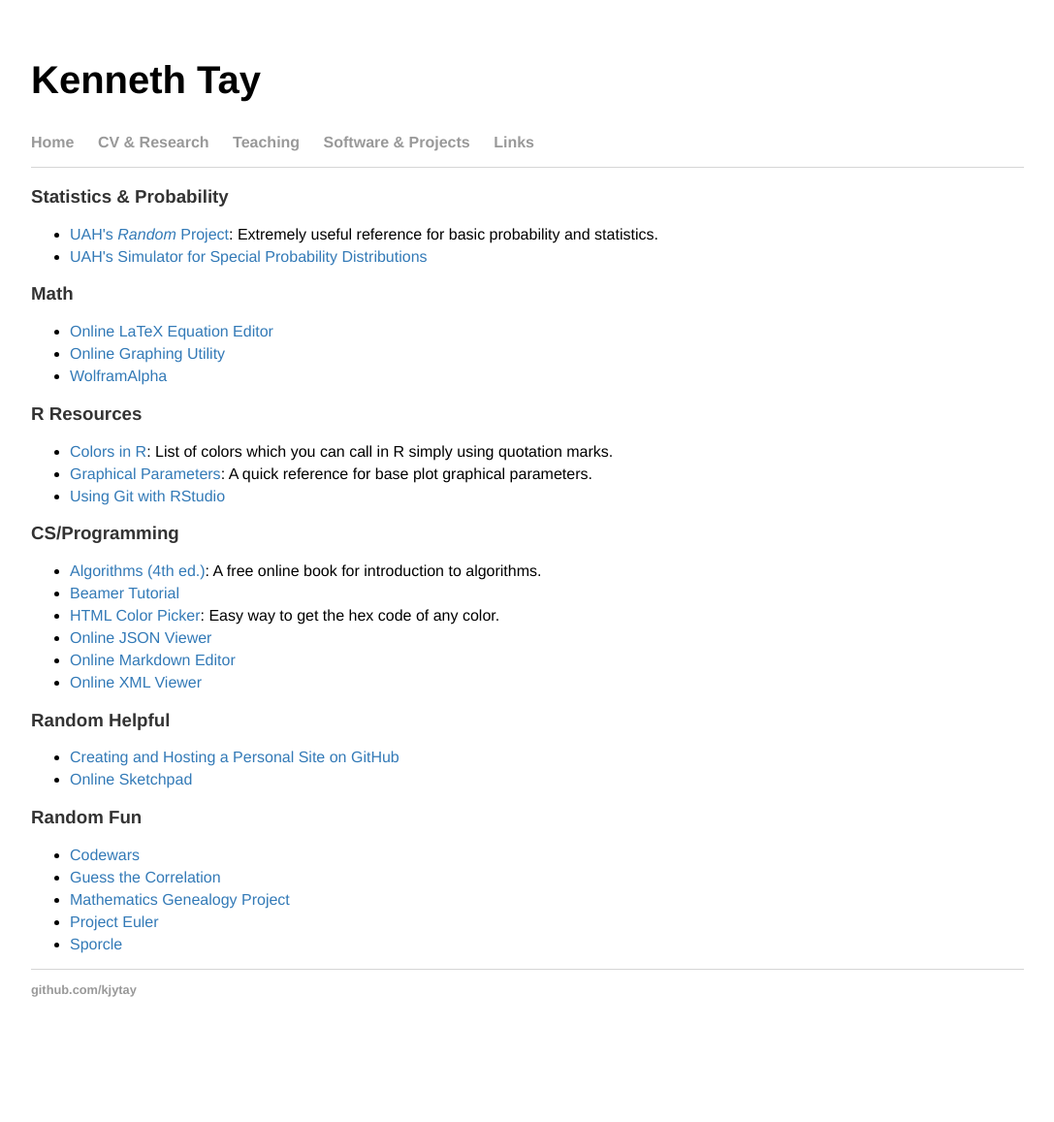
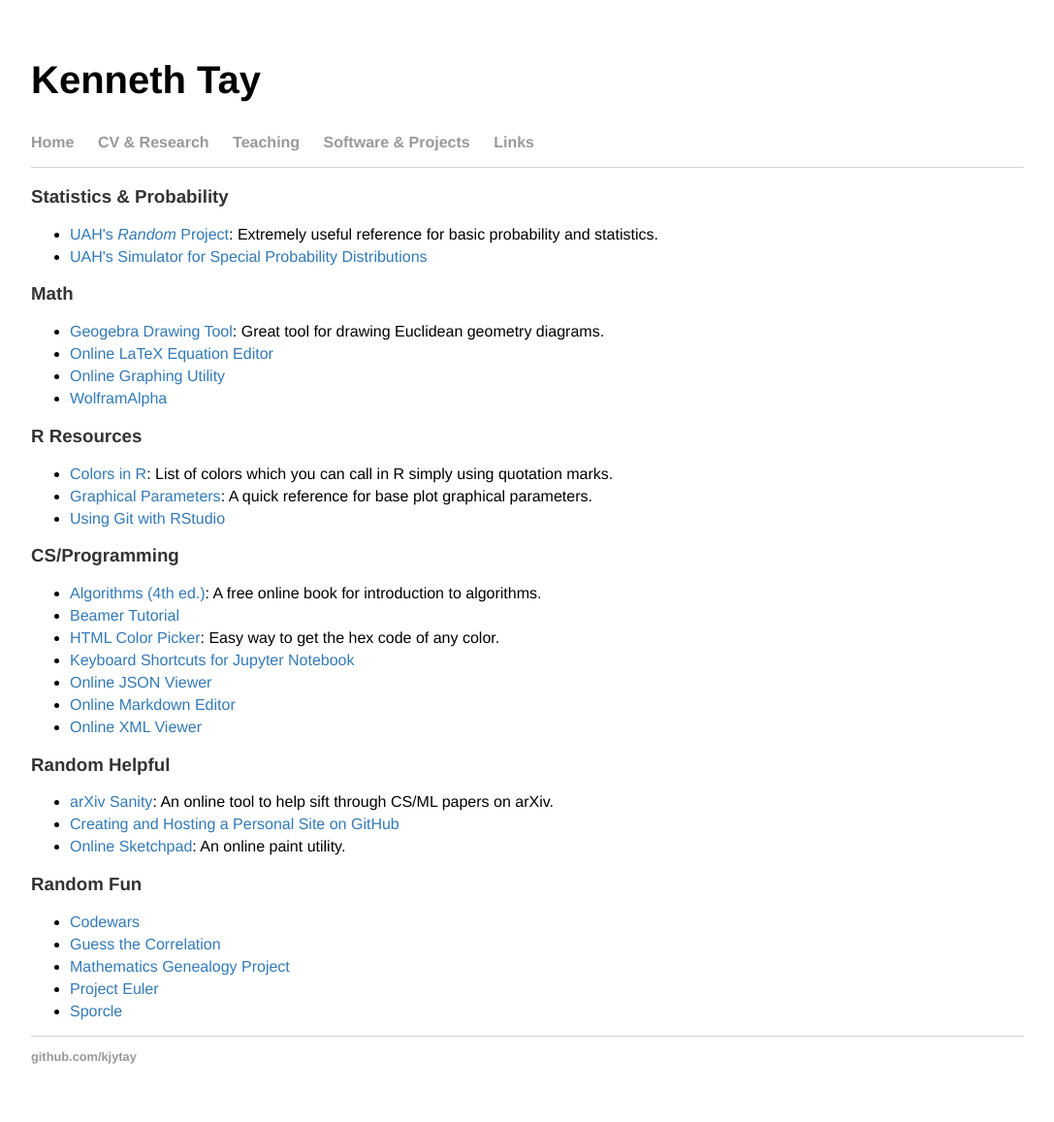
Before and after one commit to kjytay/kjytay.github.io, a Jekyll site: the page built from links/index.html, in a window 1280 px wide. Shown: the whole page at 97% size, without its empty margins (96-1183 px from the left). Built offline with Jekyll 4.4.1, drawn with Linux system fonts in a browser that asks for light colours; before the commit the page ends 1088 px from its top, so only the background shows below that.

Commit message:
Updated main page and links.

```diff
--- a/index.html
+++ b/index.html
@@ -12,7 +12,7 @@ title: Kenneth Tay
     </td>
     <td>
       <div id="blurb">
-	<p>I am a third-year PhD student with Stanford's <a href="https://statistics.stanford.edu/">Department of Statistics</a>, advised by <a href="https://statweb.stanford.edu/~tibs/">Rob Tibshirani</a>. I am broadly interested in statistical learning, with specific interests in developing methods which leverage structure in the data or feature information to yield better prediction and inference. I am also really interested in understanding how statistical analyses can have a great impact on decision making, as well as how statistics is communicated to the public and in the classroom.</p>
+	<p>I am a rising 4th-year PhD student with Stanford's <a href="https://statistics.stanford.edu/">Department of Statistics</a>, advised by <a href="https://statweb.stanford.edu/~tibs/">Rob Tibshirani</a>. I am broadly interested in statistical learning, with specific interests in developing methods which leverage structure in the data or feature information to yield better prediction and inference. I am also really interested in understanding how statistical analyses can have a great impact on decision making, as well as how statistics is communicated to the public and in the classroom.</p>
 
 	<p>My past work experience has been with the Singapore Government. Most recently, I was a data scientist at IDA Singapore's Data Science Division (now under <a href="https://www.tech.gov.sg/">GovTech</a>), where I worked with various government agencies to analyze their data in suport of public policies and services. I also have previous experience in public policy with Singapore's <a href="http://www.mewr.gov.sg/">Ministry of the Environment and Water Resources</a> and Ministry of Defence.</p>
 
--- a/links/index.html
+++ b/links/index.html
@@ -11,6 +11,7 @@ title: Kenneth Tay
 
 <h3>Math</h3>
 <ul>
+  <li><a target="_blank" href="https://www.geogebra.org/geometry">Geogebra Drawing Tool</a>: Great tool for drawing Euclidean geometry diagrams.</li>
   <li><a target="_blank" href="https://www.codecogs.com/latex/eqneditor.php">Online LaTeX Equation Editor</a></li>
   <li><a target="_blank" href="https://www.desmos.com/calculator">Online Graphing Utility</a></li>
   <li><a target="_blank" href="https://www.wolframalpha.com/">WolframAlpha</a></li>
@@ -28,6 +29,7 @@ title: Kenneth Tay
   <li><a target="_blank" href="https://algs4.cs.princeton.edu/home/">Algorithms (4th ed.)</a>: A free online book for introduction to algorithms.</li>
   <li><a target="_blank" href="https://www.overleaf.com/learn/latex/Beamer_Presentations:_A_Tutorial_for_Beginners_(Part_1)%E2%80%94Getting_Started">Beamer Tutorial</a></li>
   <li><a target="_blank" href="https://www.w3schools.com/colors/colors_picker.asp">HTML Color Picker</a>: Easy way to get the hex code of any color.</li>
+  <li><a target="_blank" href="http://maxmelnick.com/2016/04/19/python-beginner-tips-and-tricks.html">Keyboard Shortcuts for Jupyter Notebook</a>
   <li><a target="_blank" href="http://jsonviewer.stack.hu/">Online JSON Viewer</a></li>
   <li><a target="_blank" href="https://dillinger.io/">Online Markdown Editor
   <li><a target="_blank" href="http://countwordsfree.com/xmlviewer">Online XML Viewer</a></li>
@@ -35,8 +37,9 @@ title: Kenneth Tay
 
 <h3>Random Helpful</h3>
 <ul>
+  <li><a target="_blank" href="http://www.arxiv-sanity.com/">arXiv Sanity</a>: An online tool to help sift through CS/ML papers on arXiv.</li>
   <li><a target="_blank" href="http://jmcglone.com/guides/github-pages/">Creating and Hosting a Personal Site on GitHub</a></li>
-  <li><a target="blank" href="https://sketch.io/sketchpad/">Online Sketchpad</a></li>
+  <li><a target="blank" href="https://sketch.io/sketchpad/">Online Sketchpad</a>: An online paint utility.</li>
 </ul>
 
 <h3>Random Fun</h3>
```
